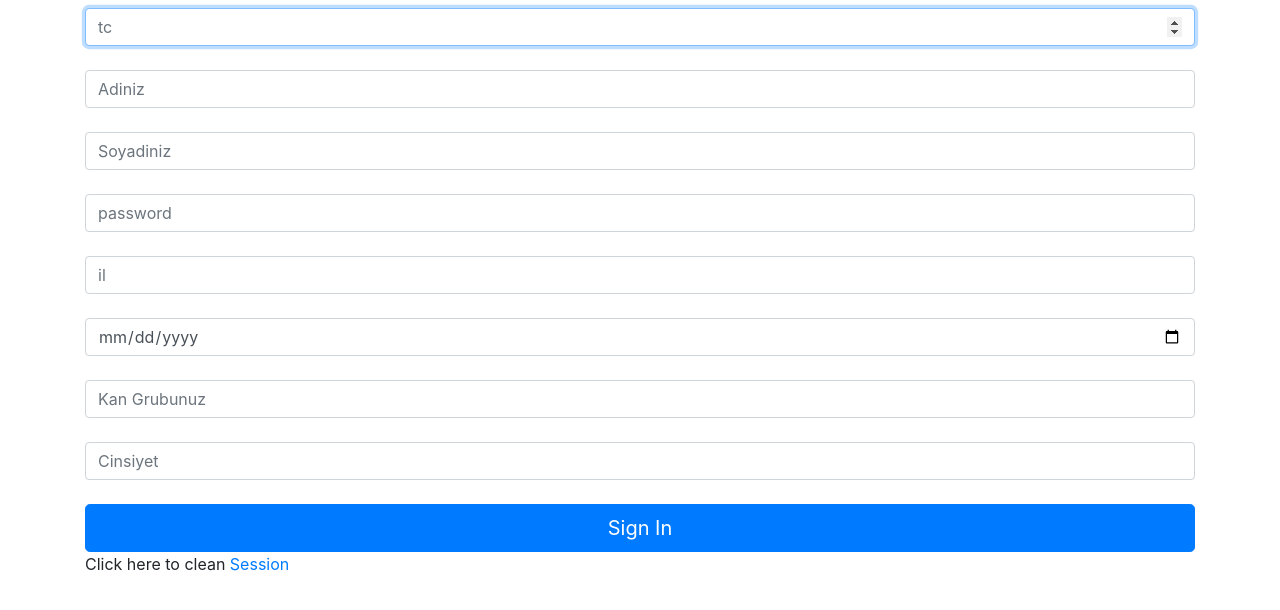
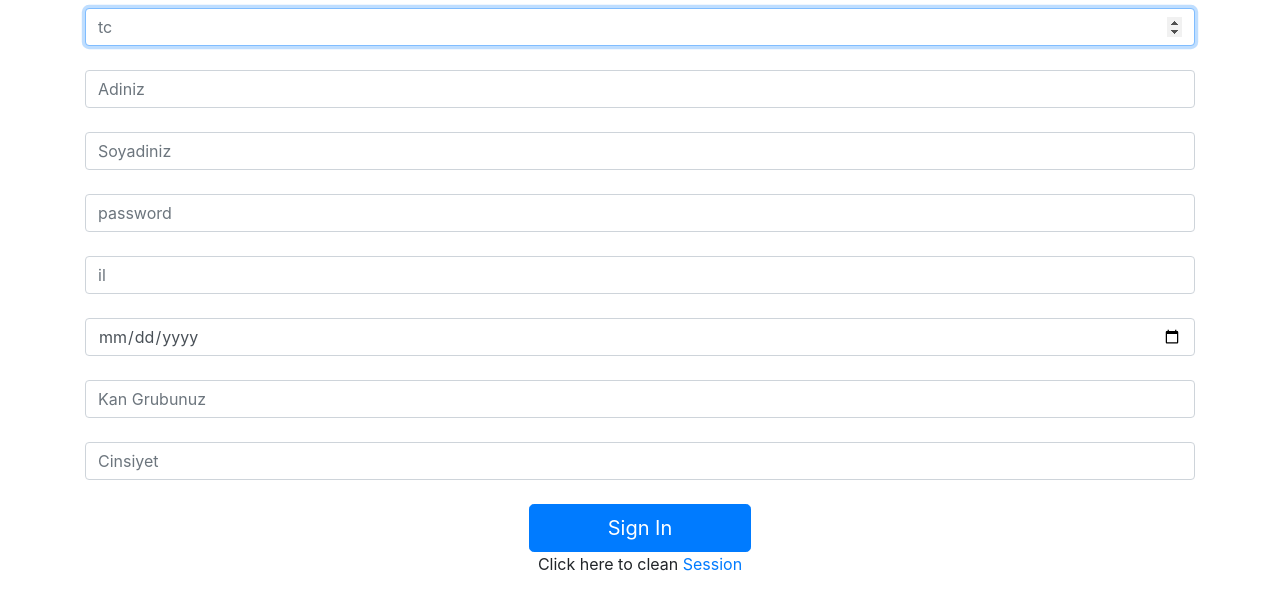
Before and after one commit to HAS-Project/Hospital-Appointment-System, a PHP site: page /sign.php in a window 1280 px wide. Shown: the top 610 px of the page. Run offline with PHP 8.4, Linux system fonts and the light colour scheme.

Commit message:
Update sign.php

```diff
--- a/Has-Project Documents/sign.php
+++ b/Has-Project Documents/sign.php
@@ -167,15 +167,15 @@ $(document).keyup( function(e){
 			</datalist>
            </br>
 
+<center>
 
-
-
-            <button class = "btn btn-lg btn-primary btn-block" type = "submit"
+              <button style="background-color:light blue;color:white;width:20%;" class = "btn btn-lg btn-primary btn-block" type = "submit"
                name = "SignIn">Sign In</button>
          </form>
 
 
          Click here to clean <a href = "logout.php" tite = "Logout">Session
+		 </center>
           </div>
         </div>
       </div>
```
